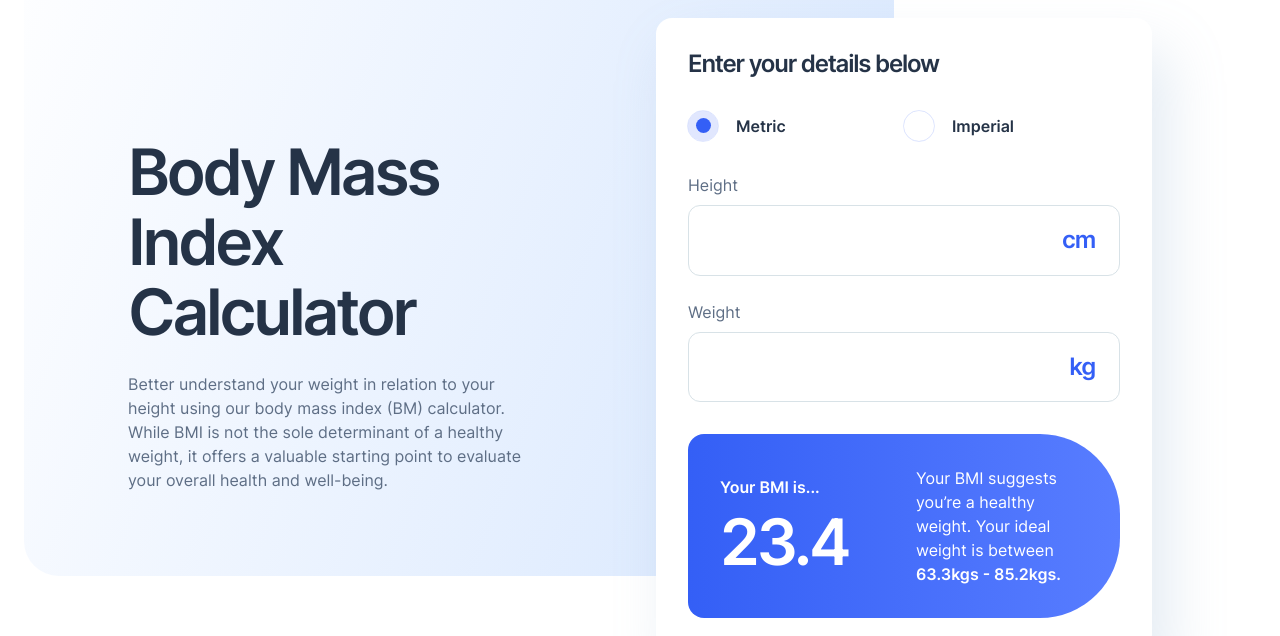
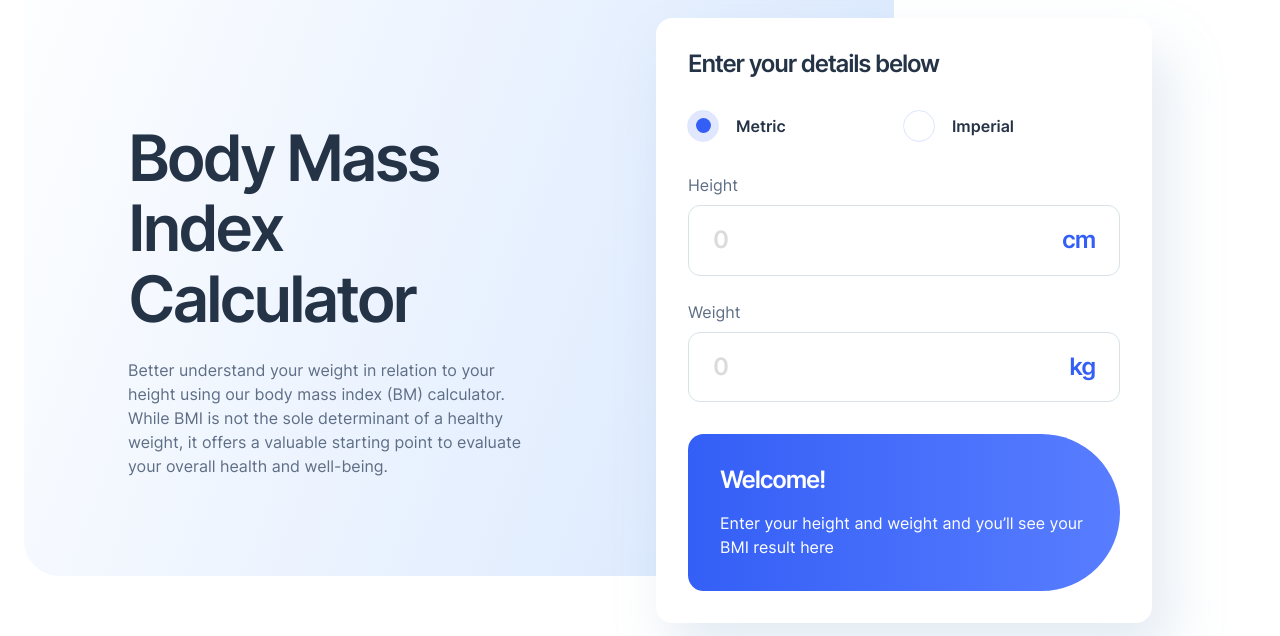
Before and after one commit to Dantalian5/bmi-calculator, a website built with Parcel: page src/index.html in a window 1280 px wide. Shown: the part 161-797 px from the top of the page. Built offline with nearby package versions, Linux system fonts and the light colour scheme.

Commit message:
done layout. build script

```diff
--- a/src/assets/style/modules/_calculator.scss
+++ b/src/assets/style/modules/_calculator.scss
@@ -23,6 +23,13 @@
 		gap: 1.5rem;
 		flex-wrap: wrap;
 	}
+	&__welcome-msg {
+		width: 100%;
+		display: block;
+		& > h3 {
+			margin-bottom: 1rem;
+		}
+	}
 	&__result {
 		padding: 2rem;
 		border-radius: 1rem;
@@ -36,6 +43,7 @@
 			margin-block: 0.5rem 0;
 		}
 		&__column {
+			display: none;
 			flex: 1 1 100%;
 		}
 	}
@@ -111,6 +119,9 @@
 	}
 	&__input {
 		width: 100%;
+		&::placeholder {
+			opacity: 0.25;
+		}
 	}
 	&__property.js-metric {
 		& > .--imperial {
--- a/src/index.html
+++ b/src/index.html
@@ -37,7 +37,7 @@
 				</p>
 			</div>
 			<div class="header__bmicalc">
-				<div class="m-bmicalc" id="myform">
+				<div class="m-bmicalc" id="jsBMIcalculator">
 					<h2 class="m-bmicalc__title f-heading f-h--M c-gunmetal">
 						Enter your details below
 					</h2>
@@ -89,6 +89,7 @@
 										max="1000"
 										class="m-dataholder__input f-heading f-h--M c-gunmetal"
 										title="your height here"
+										placeholder="0"
 									/>
 									<label
 										for="data-height"
@@ -104,6 +105,7 @@
 										max="1000"
 										class="m-dataholder__input f-heading f-h--M c-gunmetal"
 										title="your height here"
+										placeholder="0"
 									/>
 									<label
 										for="data-height"
@@ -127,6 +129,7 @@
 										max="1000"
 										class="m-dataholder__input f-heading f-h--M c-gunmetal"
 										title="your weight here"
+										placeholder="0"
 									/>
 									<label
 										for="data-height"
@@ -142,6 +145,7 @@
 										max="1000"
 										class="m-dataholder__input f-heading f-h--M c-gunmetal"
 										title="your weight here"
+										placeholder="0"
 									/>
 									<label
 										for="data-height"
@@ -153,6 +157,12 @@
 						</fieldset>
 					</div>
 					<div class="m-bmicalc__result">
+						<div class="m-bmicalc__welcome-msg">
+							<h3 class="f-heading f-h--M c-pwhite">Welcome!</h3>
+							<p class="f-body f-b--S c-pwhite">
+								Enter your height and weight and you’ll see your BMI result here
+							</p>
+						</div>
 						<div class="m-bmicalc__result__column">
 							<p class="f-body f--bold c-pwhite">Your BMI is...</p>
 							<output
```
